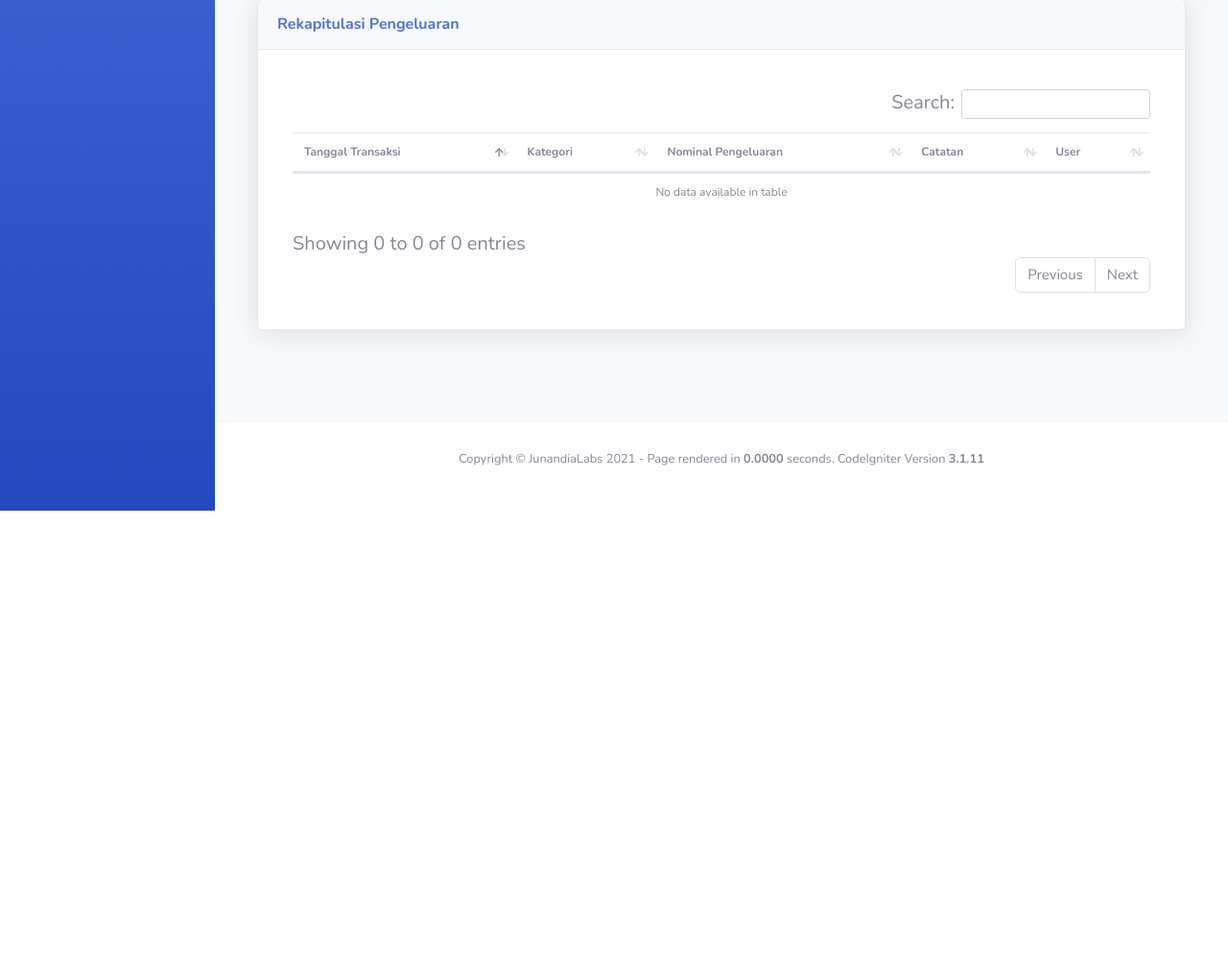
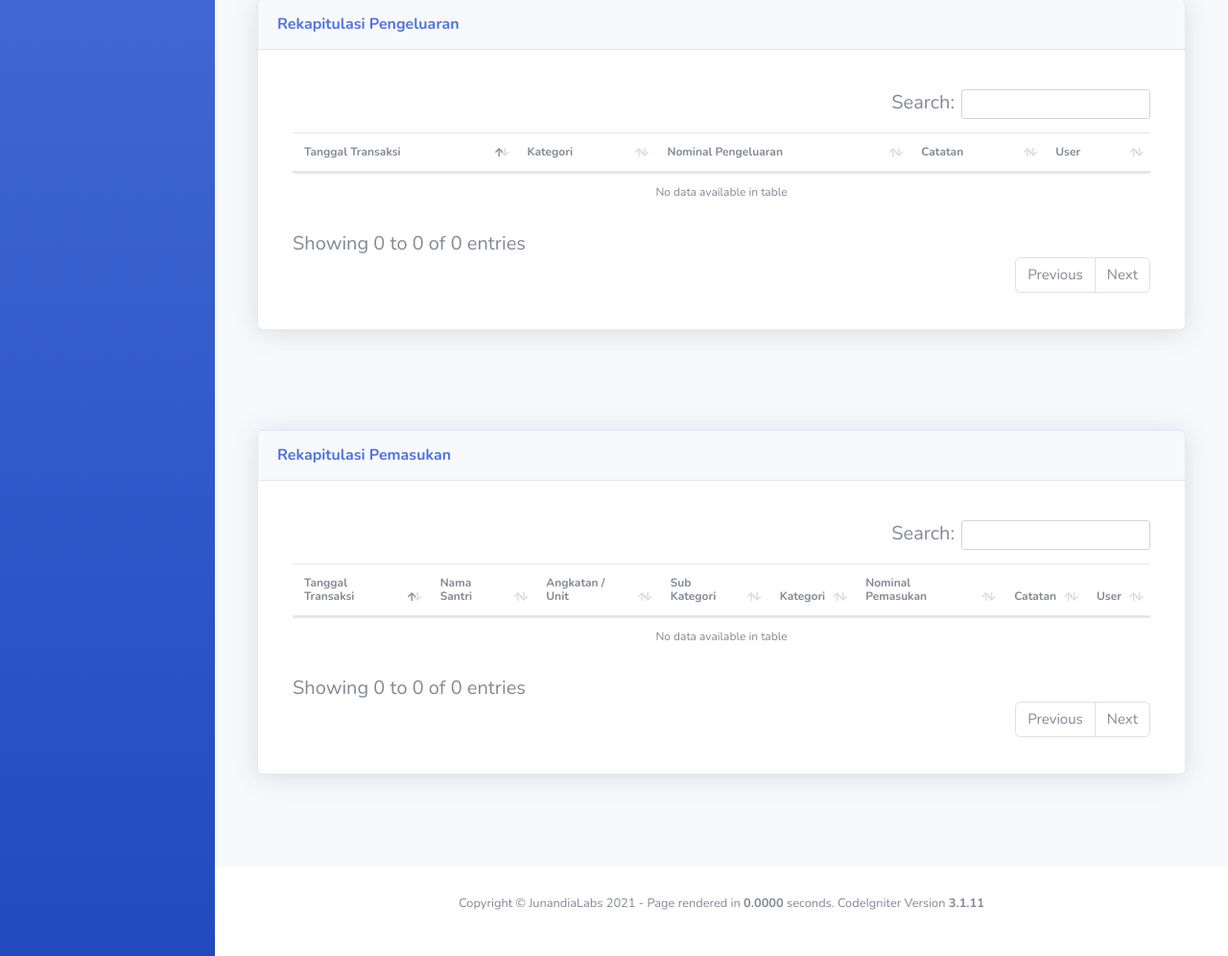
Before and after one commit to junandia/Mankeu, a CodeIgniter app: page /yourprojectname/index.php/laporan/keuangan in a window 1280 px wide. Shown: the part 599-1595 px from the top of the page at 96% size. Before the commit the page ends 1131 px from the top, so only its background shows below. Run offline with CodeIgniter, Linux system fonts and the light colour scheme; data that the repository does not hold is empty; some libraries are stand-ins or nearby versions.

Commit message:
Rekap Laporan

```diff
--- a/application/controllers/Laporan.php
+++ b/application/controllers/Laporan.php
@@ -22,6 +22,7 @@
 			$data = [
 				'data_keuangan' => $this->Laporan_model->laporan_keuangan($awal,$akhir),
 				'rekap_pengeluaran' => $this->Laporan_model->get_pengeluaran($awal,$akhir),
+				'rekap_pemasukan' => $this->Laporan_model->get_pemasukan($awal,$akhir),
 				'awal' => $awal,
 				'akhir' => $akhir
 			];
--- a/application/models/Laporan_model.php
+++ b/application/models/Laporan_model.php
@@ -36,5 +36,18 @@ group by kp.id ')->result();
 			$this->db->order_by('tanggal_trx', 'DESC');
 			return $this->db->get('transaksi')->result();
 		}
+
+		function get_pemasukan($awal,$akhir){
+			$this->db->join('transaksi_detail_v2', 'transaksi_detail_v2.id_transaksi = transaksi.id');
+			$this->db->join('sub_kategori', 'sub_kategori.id = transaksi_detail_v2.id_sub_kategori');
+			$this->db->join('kategori_pembayaran', 'kategori_pembayaran.id = sub_kategori.id_kategori');
+			$this->db->join('users', 'users.id = transaksi.id_user');
+			$this->db->join('santri', 'transaksi_detail_v2.id_santri = santri.id');
+			$this->db->join('tahun_angkatan', 'santri.id_angkatan = tahun_angkatan.id');
+			$this->db->join('groups', 'groups.id = tahun_angkatan.id_grup');
+			$this->db->where(['transaksi.tanggal_trx >='=>$awal, 'transaksi.tanggal_trx <=' => $akhir]);
+			$this->db->order_by('tanggal_trx', 'DESC');
+			return $this->db->get('transaksi')->result();
+		}
 	}
  ?>
--- a/application/views/laporan/keuangan.php
+++ b/application/views/laporan/keuangan.php
@@ -114,6 +114,53 @@
                     </div>
                 </div>
             </div>
+            <div class="col-xs-12 w-100 p-3">
+                <div class="box box-warning box-solid">
+                    <div class="table w-100 p-3">
+                        <div class="card shadow mb-4">
+                            <div class="card-header py-3">
+                                <h6 class="m-0 font-weight-bold text-primary">Rekapitulasi Pemasukan</h6>
+                            </div>
+                            <div class="card-body">
+                                <div class="w-100 p-3">
+                                    <table class="table" id="dataTable_laporan2">
+                                        <thead>
+                                            <tr>
+                                                <th>Tanggal Transaksi</th>
+                                                <th>Nama Santri</th>
+                                                <th>Angkatan / Unit</th>
+                                                <th>Sub Kategori</th>
+                                                <th>Kategori</th>
+                                                <th>Nominal Pemasukan</th>
+                                                <th>Catatan</th>
+                                                <th>User</th>
+                                            </tr>
+                                        </thead>
+                                        <tbody>
+                                            <?php
+                                                foreach ($rekap_pemasukan as $data_rekap_pemasukan) {
+                                            ?>
+                                            <tr>
+                                                <td><?php echo $data_rekap_pemasukan->tanggal_trx ?></td>
+                                                <td><?php echo $data_rekap_pemasukan->nama_santri ?></td>
+                                                <td><?php echo $data_rekap_pemasukan->tahun_angkatan.' / '.$data_rekap_pemasukan->name ?></td>
+                                                <td><?php echo $data_rekap_pemasukan->nama_sub_kategori ?></td>
+                                                <td><?php echo $data_rekap_pemasukan->nama_kategori ?></td>
+                                                <td><?php echo $data_rekap_pemasukan->nominal_bayar ?></td>
+                                                <td><?php echo $data_rekap_pemasukan->catatan ?></td>
+                                                <td><?php echo $data_rekap_pemasukan->first_name.' '.$data_rekap_pemasukan->last_name ?></td>
+                                            </tr>
+                                            <?php
+                                                }
+                                            ?>
+                                        </tbody>
+                                    </table>
+                                </div>
+                            </div>
+                        </div>
+                    </div>
+                </div>
+            </div>
         </div>
     </section>
 </div>
--- a/application/views/tema.php
+++ b/application/views/tema.php
@@ -513,6 +513,46 @@
             } );
         } );
 
+
+$(document).ready(function() {
+            $('#dataTable_laporan2').DataTable( {
+                dom: 'Bfrtip',
+                buttons: [
+                {
+                    extend: 'copyHtml5',
+                    text: '<i class="fas fa-copy">',
+                    className: 'btn btn-default btn-sm-menu',
+                    exportOptions: {
+                        modifier: {
+                            page: 'current'
+                        }
+                    }
+                },
+                {
+                    extend: 'pdfHtml5',
+                    text: '<i class="fas fa-file-pdf">',
+                    className: 'btn btn-warning btn-sm-menu',
+                    exportOptions: {
+                        modifier: {
+                            page: 'current'
+                        }
+                    }
+                },
+                {
+                    extend: 'excelHtml5',
+                    text: '<i class="fas fa-file-excel">',
+                    className: 'btn btn-default btn-sm-menu',
+                    exportOptions: {
+                        modifier: {
+                            page: 'current'
+                        }
+                    }
+                },
+                ]
+            } );
+        } );
+
+
         $(document).ready(function() {
             $('.js-santri').select2();
         });
```
Also changed, not shown: application/logs/log-2021-07-28.php (+12 -0 lines).
